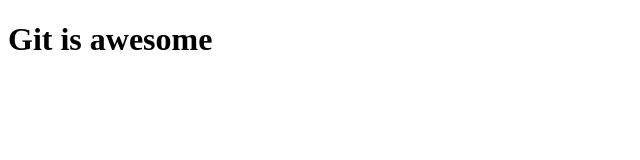
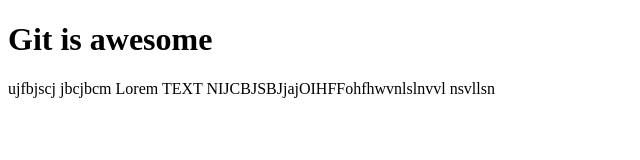
Before and after one commit to sayanpr8175/GitProject, a plain HTML site: page index.html in a window 1280 px wide. Shown: the whole page, without its empty margins (0-640 px from the left). Drawn offline with Linux system fonts and the light colour scheme.

Commit message:
Commit from new author

```diff
--- a/index.html
+++ b/index.html
@@ -7,7 +7,7 @@
 </head>
 <body>
     <h1>   Git is awesome </h1>
-
+<p1>ujfbjscj jbcjbcm  Lorem TEXT NIJCBJSBJjajOIHFFohfhwvnlslnvvl nsvllsn  </p1>
 
 </body>
 </html>
```
